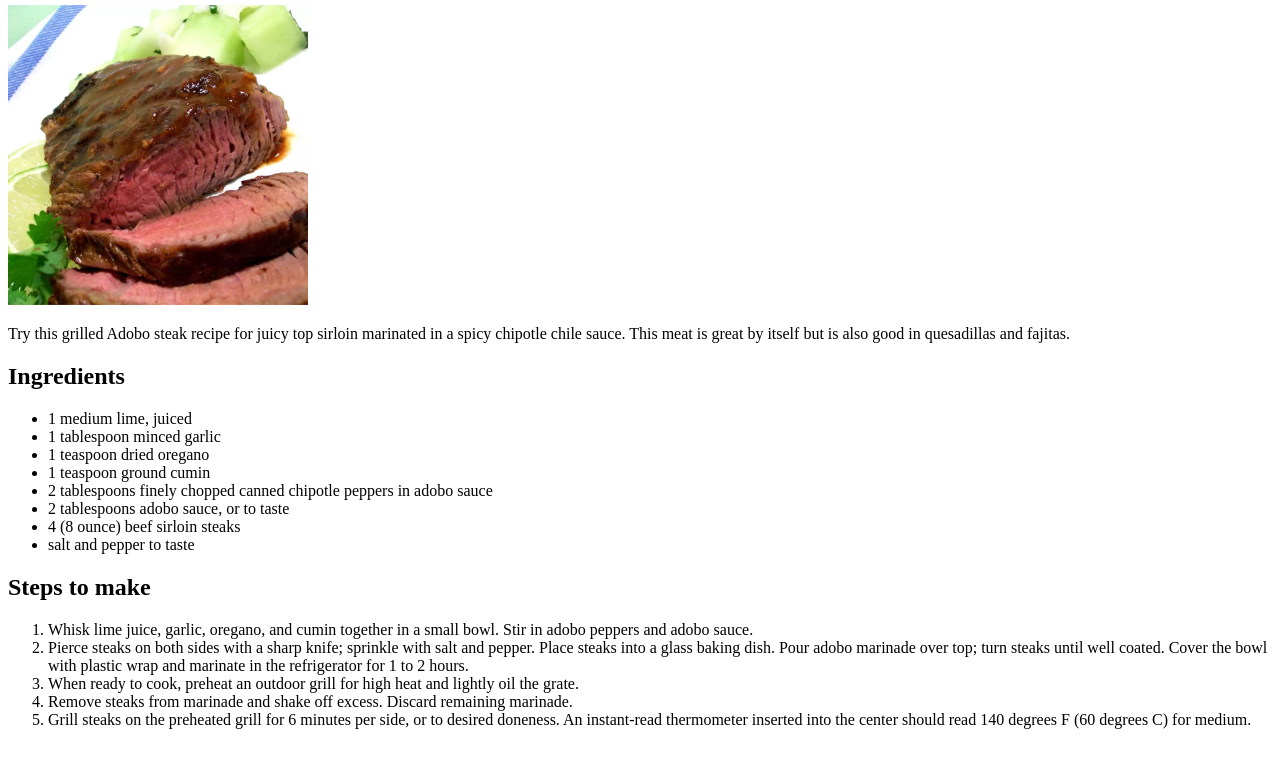
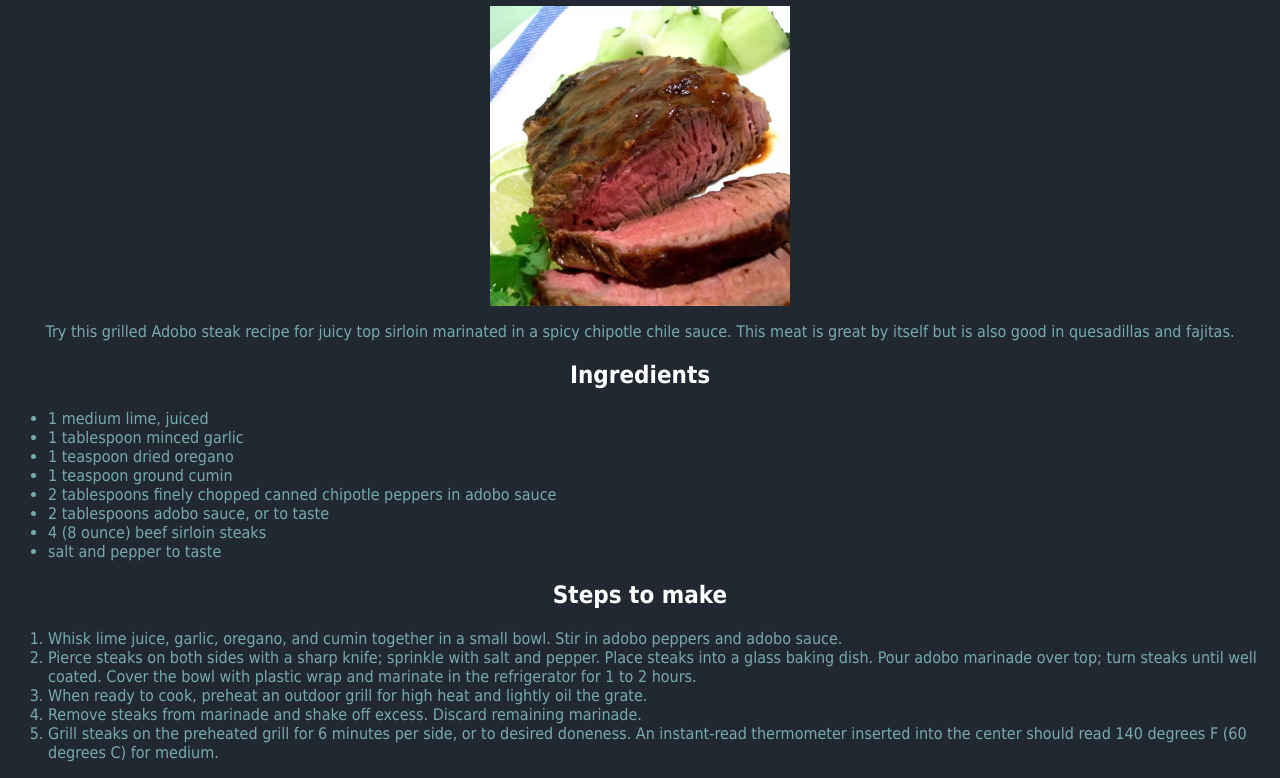
Before and after one commit to aiuyap/odin-recipes, a plain HTML site: page recipes/adobo.html in a window 1280 px wide. Shown: the part 75-853 px from the top of the page. Before the commit the page ends 820 px from the top, so only its background shows below. Drawn offline with Linux system fonts and the light colour scheme.

Commit message:
Added simple css styles
linked each html file to the css file
added div to img to center it

```diff
--- a/recipes/adobo.html
+++ b/recipes/adobo.html
@@ -3,11 +3,14 @@
 <head>
     <meta charset="UTF-8">
     <meta name="viewport" content="width=device-width, initial-scale=1.0">
+    <link rel="stylesheet" href="../styles.css">
     <title>Adobo Recipe</title>
 </head>
 <body>
     <h1>Adobo Recipe</h1>
-    <img src="../images/adobo.webp" width="300px" height="300px" alt="Adobo Photo">
+    <div>
+        <img src="../images/adobo.webp" width="300px" height="300px" alt="Adobo Photo">
+    </div>
     <p>Try this grilled Adobo steak recipe for juicy top sirloin marinated in a spicy chipotle chile sauce. This meat is great by itself but is also good in quesadillas and fajitas.</p>
     <h2>Ingredients</h2>
     <ul>
--- a/styles.css
+++ b/styles.css
@@ -1,27 +1,35 @@
+* {
+    font-family: Tahoma, sans-serif;
+    color: #76ABAE;
+    box-sizing: border-box;
+}
+
 body {
     background-color: #222831;
-    color: #EEEEEE;
 }
 
-h1 {
-    font-family: Tahoma, sans-serif;
+h1, h2, p{
     text-align: center;
 }
-
-ul {
-    text-align: center;
-    font-family: Tahoma, sans-serif;
+h1, h2 {
+    color: white;
 }
 
 a {
-    color: #EEEEEE;
+    color: #76ABAE;
     text-decoration: none;
 }
 
 a:hover {
-    color: #76ABAE;
+    color: rgb(255, 255, 255);
 }
 
 #choices {
     list-style-type: none;
+    text-align: center;
 }
+
+div {
+    display: flex;
+    justify-content: center;
+}
```
Also changed, not shown: recipes/baked-ziti.html (+4 -1 lines), recipes/lasagna.html (+4 -1 lines).
